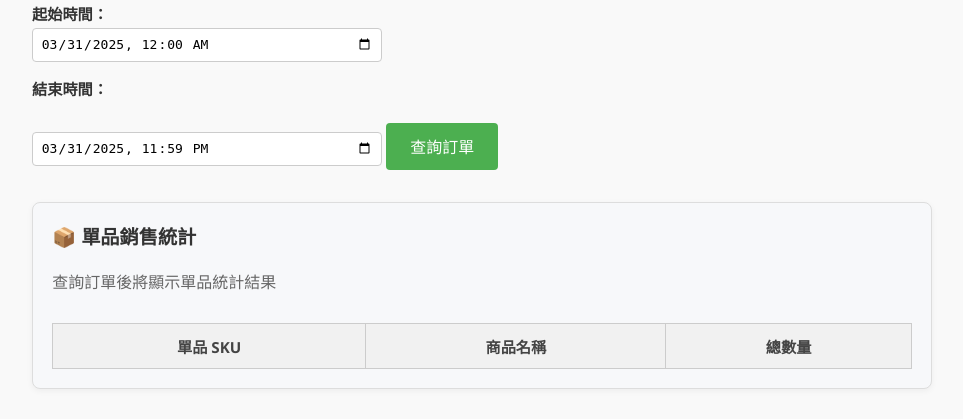
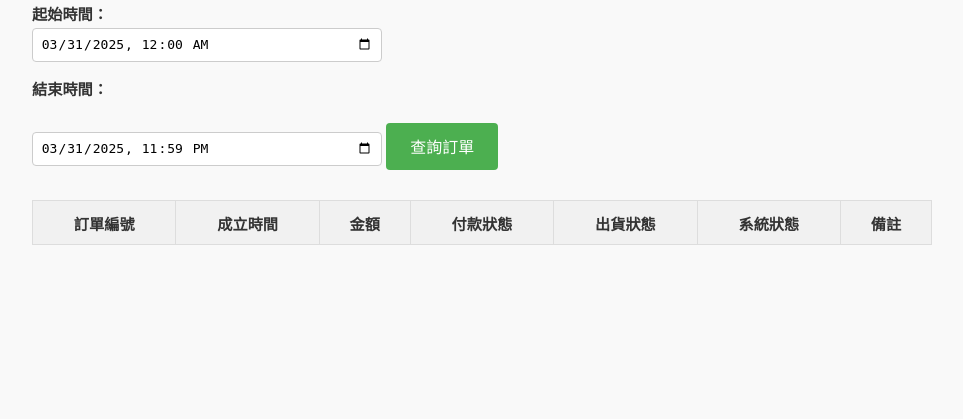
Before and after one commit to don1donshop/referral-report-api, a Flask app: page / in a window 1280 px wide. Shown: the part 228-647 px from the top of the page, without its empty margins (158-1121 px from the left). Run offline with Flask 3, Linux system fonts and the light colour scheme; lists and menus that the app fills with data are empty.

Commit message:
先不要顯示單品銷售統計

```diff
--- a/templates/index.html
+++ b/templates/index.html
@@ -40,7 +40,7 @@
     <button id="csvBtn" class="hidden">📤 匯出報表 (CSV)</button>
 
     <!-- 📦 單品銷售統計區塊 -->
-    <div id="skuStatsBlock" class="feature-block">
+    <div id="skuStatsBlock" class="feature-block hidden">
       <h2>📦 單品銷售統計</h2>
       <p style="margin-bottom: 1em; color: #666;">查詢訂單後將顯示單品統計結果</p>
       <table id="skuStatsTable">
```
